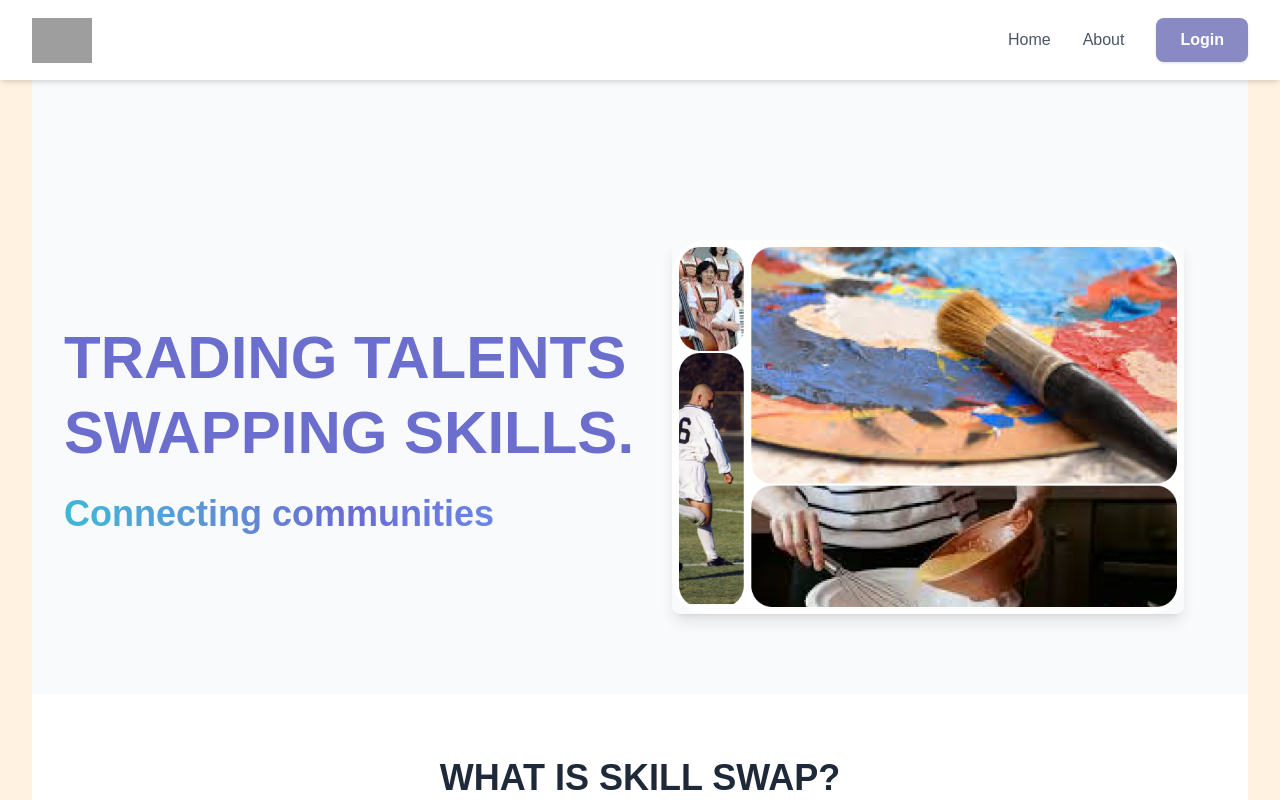
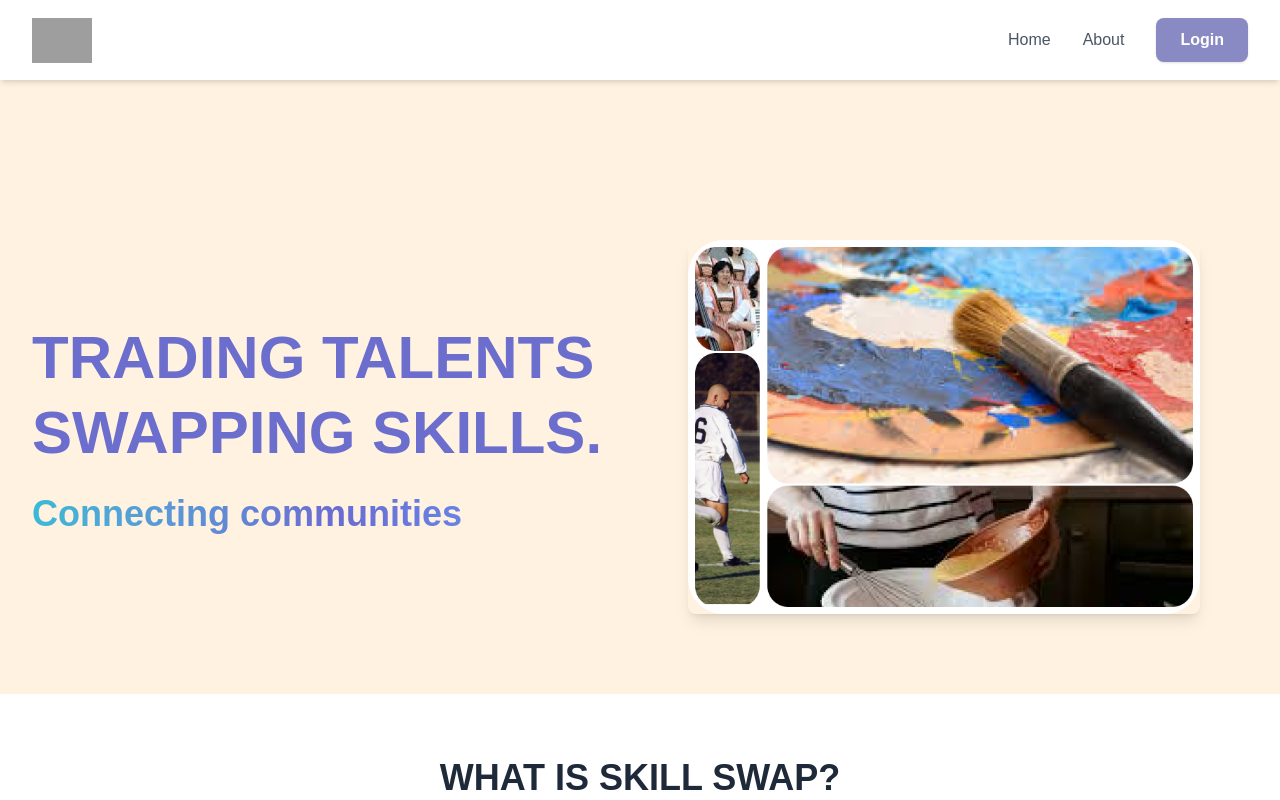
Before and after one commit to atomu-okada-gyawali/skillswap-web, a Next.js app: page / in a window 1280 px wide. Shown: the top 800 px of the page. Built offline with nearby package versions, Linux system fonts and the light colour scheme; grey boxes are pictures that could not be loaded; a web font is replaced by a local one.

Commit message:
some changes

```diff
--- a/app/(public)/layout.tsx
+++ b/app/(public)/layout.tsx
@@ -4,7 +4,7 @@ export default function Layout({ children }: { children: React.ReactNode }) {
   return (
     <section>
       <Header />
-      <main className="mx-auto  lg:px-8  bg-c1">{children}</main>
+      <main className="mx-auto   bg-c1">{children}</main>
     </section>
   );
 }
--- a/app/(public)/page.tsx
+++ b/app/(public)/page.tsx
@@ -4,7 +4,7 @@ import Link from "next/link";
 
 const SkillSwapPage: React.FC = () => {
   return (
-    <div className="min-h-screen w-full flex flex-col items-center bg-gray-50 text-gray-800">
+    <div className="min-h-screen w-full flex flex-col items-center text-gray-800">
       <div className="w-full max-w-7xl mx-auto px-4 sm:px-6 lg:px-8">
         <div className="flex flex-col md:flex-row items-center justify-between md:mt-20 py-10 md:py-20">
           <div className="md:w-1/2 text-center md:text-left space-y-6">
```
